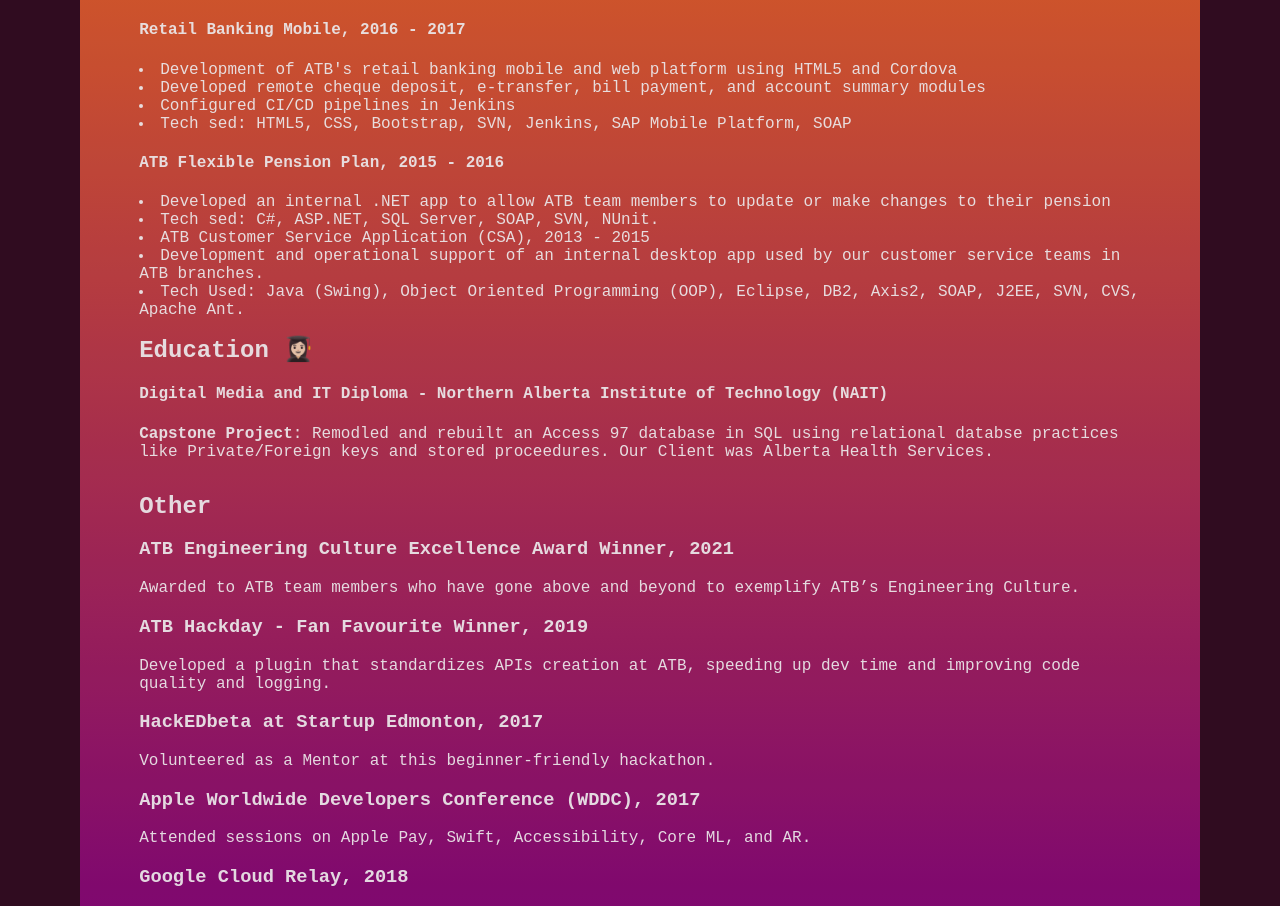
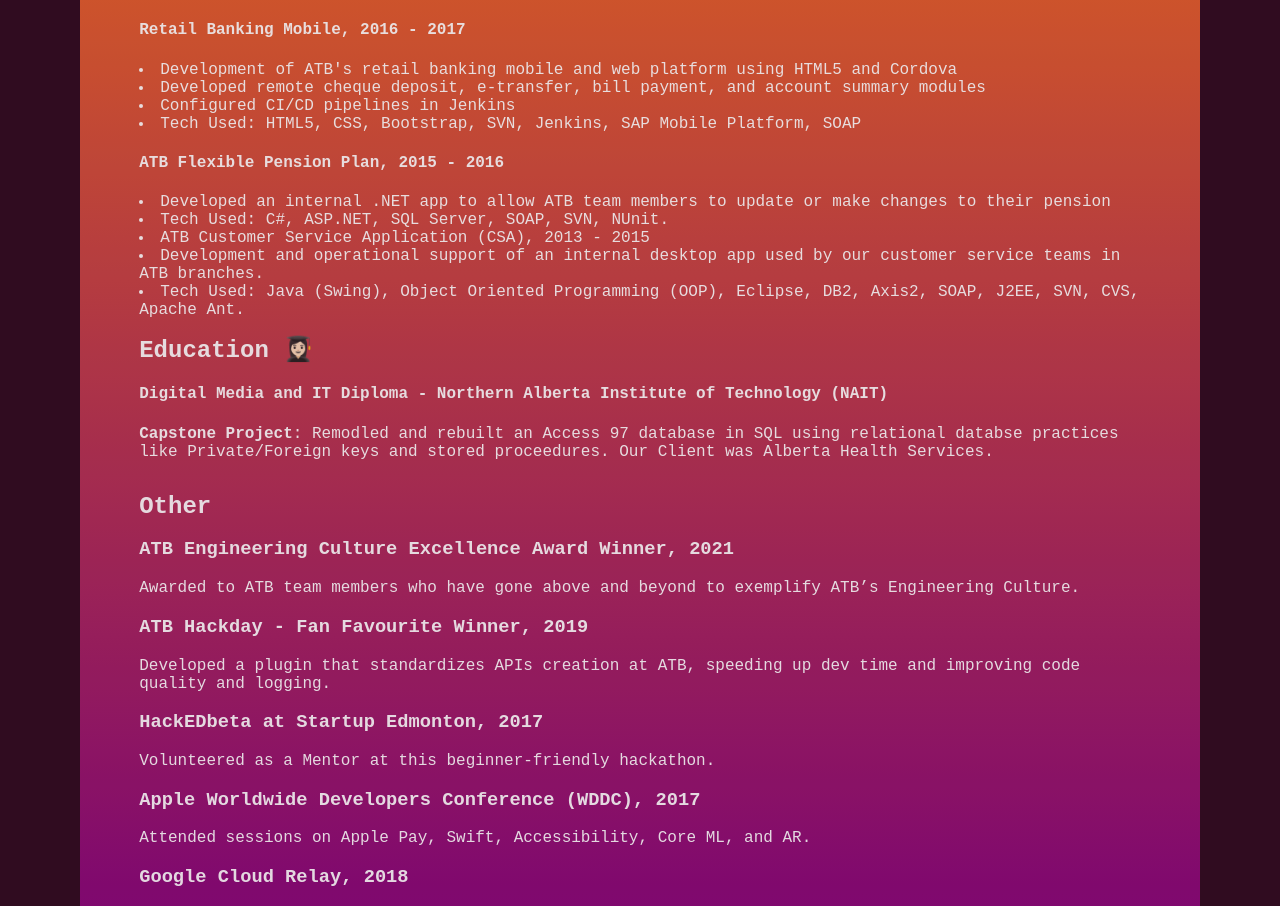
Before and after one commit to luminaire-dev/resume, a React (Create React App) app: page / in a window 1280 px wide. Shown: the part 1174-2080 px from the top of the page. Built offline with nearby package versions, Linux system fonts and the light colour scheme.

Commit message:
fix spelling mistakes

```diff
--- a/src/App.js
+++ b/src/App.js
@@ -153,11 +153,11 @@
               <li>Development of ATB's retail banking mobile and web platform using HTML5 and Cordova</li>
               <li>Developed remote cheque deposit, e-transfer, bill payment, and account summary modules</li>
               <li>Configured CI/CD pipelines in Jenkins</li>
-              <li>Tech sed: HTML5, CSS, Bootstrap, SVN, Jenkins, SAP Mobile Platform, SOAP</li>
+              <li>Tech Used: HTML5, CSS, Bootstrap, SVN, Jenkins, SAP Mobile Platform, SOAP</li>
 
             <h4>ATB Flexible Pension Plan, 2015 - 2016</h4>
             <li>Developed an internal .NET app to allow ATB team members to update or make changes to their pension</li>
-            <li>Tech sed: C#, ASP.NET, SQL Server, SOAP, SVN, NUnit.</li>
+            <li>Tech Used: C#, ASP.NET, SQL Server, SOAP, SVN, NUnit.</li>
             <li>ATB Customer Service Application (CSA), 2013 - 2015</li>
             <li>Development and operational support of an internal desktop app used by our customer service teams in ATB branches.</li>
             <li>Tech Used: Java (Swing), Object Oriented Programming (OOP), Eclipse, DB2, Axis2, SOAP, J2EE, SVN, CVS, Apache Ant.</li>
```
